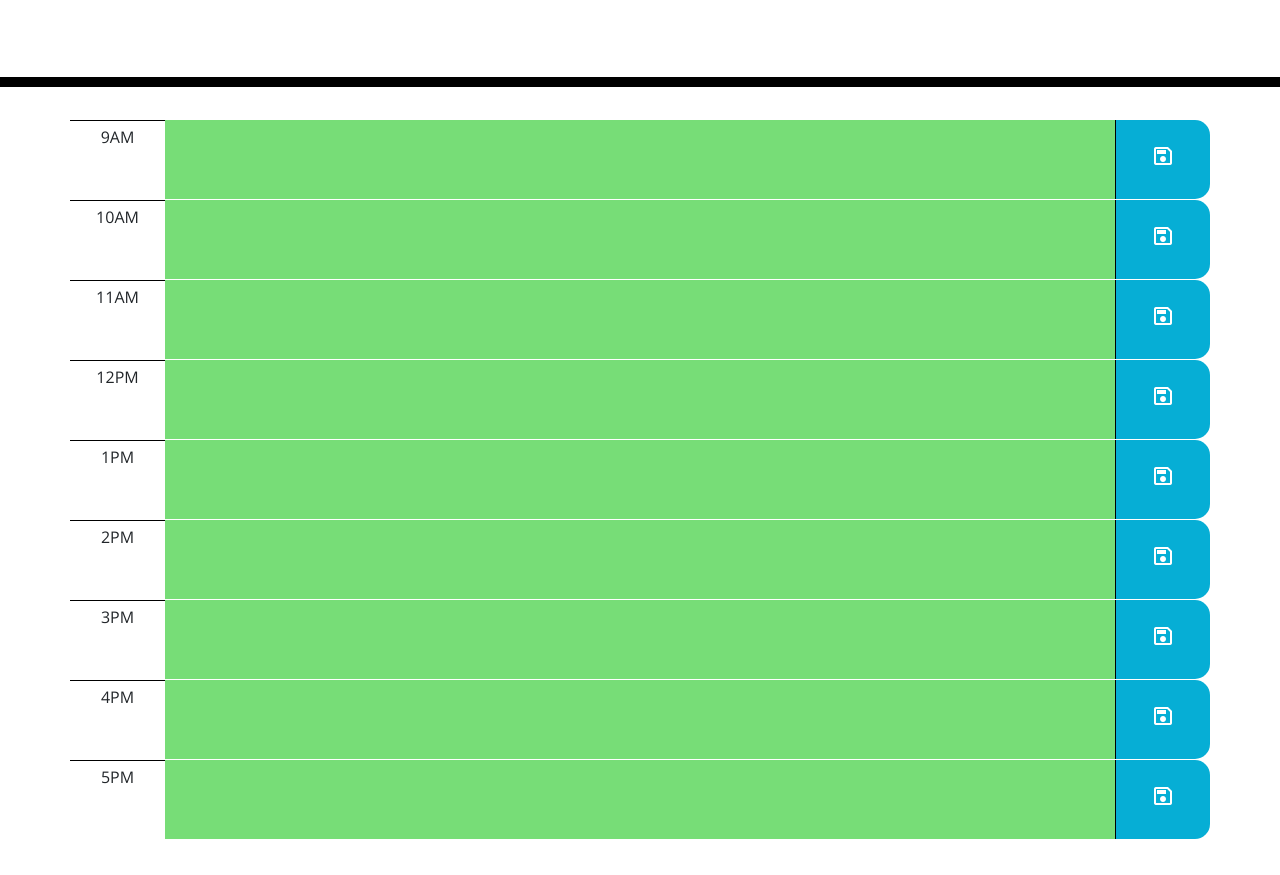
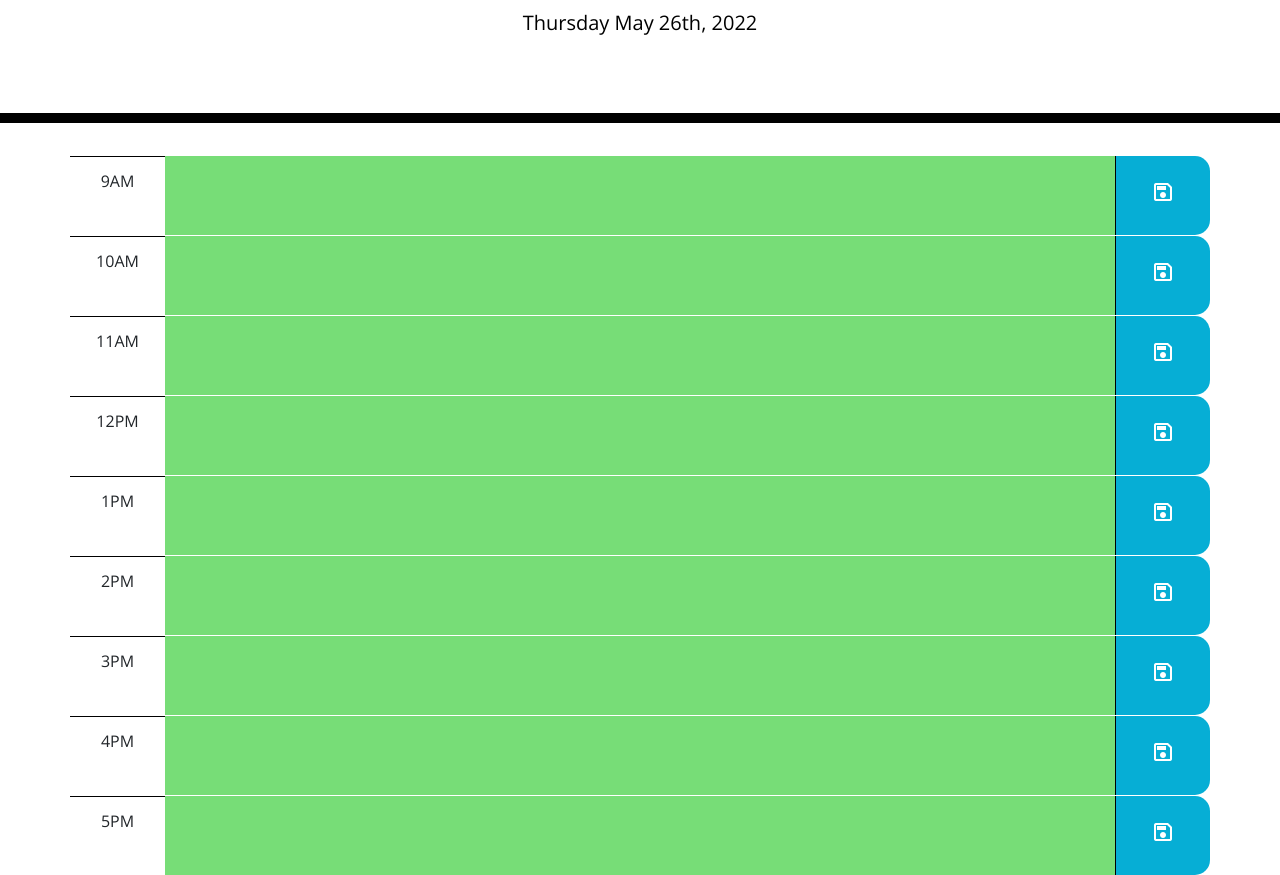
Before and after one commit to shookspear/DailyBot, a plain HTML site: page index.html in a window 1280 px wide. Shown: the part 181-1056 px from the top of the page. Before the commit the page ends 1020 px from the top, so only its background shows below. Drawn offline with nearby package versions, Linux system fonts and the light colour scheme.

Commit message:
added current date

```diff
--- a/assets/js/script.js
+++ b/assets/js/script.js
@@ -0,0 +1,10 @@
+// Display the Current Date
+var currentDate = function(){
+    $("#currentDay").text(moment().format("dddd MMMM Do, YYYY"));
+};
+
+
+
+
+// On Page Load
+currentDate();
--- a/index.html
+++ b/index.html
@@ -35,47 +35,47 @@
       <!-- Timeblocks go here -->
 
       <div class="row time-block">
-        <div class="col-1 pt-2 hour-top">9AM</div>
+        <div class="col-1 pt-3 hour-top">9AM</div>
         <div class="col-10 future"><p></p></div>
         <div class="col-1 saveBtn pt-4"><span class="material-symbols-outlined">save</span></div>
       </div>
       <div class="row time-block">
-        <div class="col-1 pt-2 hour-top">10AM</div>
+        <div class="col-1 pt-3 hour-top">10AM</div>
         <div class="col-10 future pt-1"><p></p></div>
         <div class="col-1 saveBtn pt-4"><span class="material-symbols-outlined">save</span></div>
       </div>
       <div class="row time-block">
-        <div class="col-1 pt-2 hour-top">11AM</div>
+        <div class="col-1 pt-3 hour-top">11AM</div>
         <div class="col-10 future pt-1"><p></p></div>
         <div class="col-1 saveBtn pt-4"><span class="material-symbols-outlined">save</span></div>
       </div>
       <div class="row time-block">
-        <div class="col-1 pt-2 hour-top">12PM</div>
+        <div class="col-1 pt-3 hour-top">12PM</div>
         <div class="col-10 future pt-1"><p></p></div>
         <div class="col-1 saveBtn pt-4"><span class="material-symbols-outlined">save</span></div>
       </div>
       <div class="row time-block">
-        <div class="col-1 pt-2 hour-top">1PM</div>
+        <div class="col-1 pt-3 hour-top">1PM</div>
         <div class="col-10 future pt-1"><p></p></div>
         <div class="col-1 saveBtn pt-4"><span class="material-symbols-outlined">save</span></div>
       </div>
       <div class="row time-block">
-        <div class="col-1 pt-2 hour-top">2PM</div>
+        <div class="col-1 pt-3 hour-top">2PM</div>
         <div class="col-10 future pt-1"><p></p></div>
         <div class="col-1 saveBtn pt-4"><span class="material-symbols-outlined">save</span></div>
       </div>
       <div class="row time-block">
-        <div class="col-1 pt-2 hour-top">3PM</div>
+        <div class="col-1 pt-3 hour-top">3PM</div>
         <div class="col-10 future pt-1"><p></p></div>
         <div class="col-1 saveBtn pt-4"><span class="material-symbols-outlined">save</span></div>
       </div>
       <div class="row time-block">
-        <div class="col-1 pt-2 hour-top">4PM</div>
+        <div class="col-1 pt-3 hour-top">4PM</div>
         <div class="col-10 future pt-1"><p></p></div>
         <div class="col-1 saveBtn pt-4"><span class="material-symbols-outlined">save</span></div>
       </div>
       <div class="row time-block">
-        <div class="col-1 pt-2 hour-top">5PM</div>
+        <div class="col-1 pt-3 hour-top">5PM</div>
         <div class="col-10 future pt-1"><p></p></div>
         <div class="col-1 saveBtn pt-4"><span class="material-symbols-outlined">save</span></div>
       </div>
```
